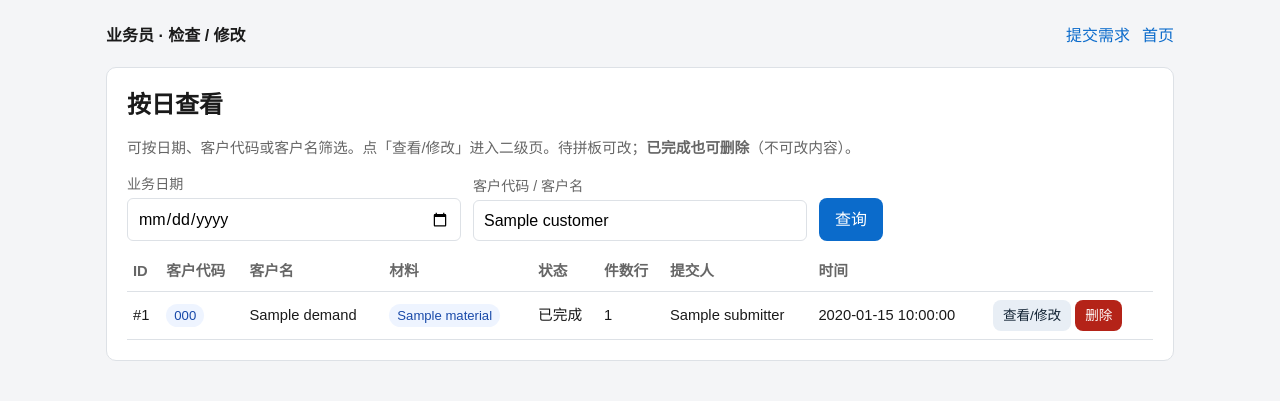
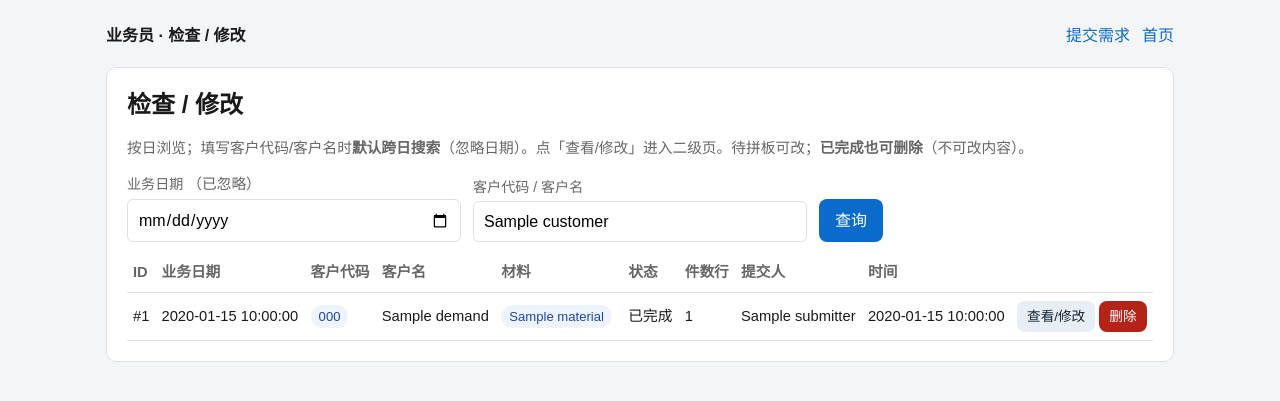
Before and after one commit to fong353/cutting-path-generator, a FastAPI app: template templates/sales_list.html in a window 1280 px wide. Shown: the top 401 px of the page. Run offline with FastAPI, Linux system fonts and the light colour scheme; the template is opened without the code that fills it: most values are stand-ins (such as "Sample title", 1, 10 or a date in 2020).

Commit message:
客户搜索默认跨日，忽略业务日期筛选。
Co-authored-by: Cursor <cursoragent@cursor.com>

```diff
--- a/templates/sales_list.html
+++ b/templates/sales_list.html
@@ -14,33 +14,34 @@
       <a href="/">首页</a>
     </div>
     <div class="card">
-      <h1>按日查看</h1>
-      <p class="muted">可按日期、客户代码或客户名筛选。点「查看/修改」进入二级页。待拼板可改；<strong>已完成也可删除</strong>（不可改内容）。</p>
+      <h1>检查 / 修改</h1>
+      <p class="muted">按日浏览；填写客户代码/客户名时<strong>默认跨日搜索</strong>（忽略日期）。点「查看/修改」进入二级页。待拼板可改；<strong>已完成也可删除</strong>（不可改内容）。</p>
       {% if request.query_params.get('deleted') %}
       <div class="ok">已删除需求 #{{ request.query_params.get('deleted') }}</div>
       {% endif %}
       <form method="get" class="row cols-3" style="align-items:end">
         <div>
-          <label>业务日期</label>
+          <label>业务日期{% if not filter_by_date %} <span class="muted">（已忽略）</span>{% endif %}</label>
           <input type="date" name="date" value="{{ work_date }}">
         </div>
         <div>
           <label>客户代码 / 客户名</label>
-          <input type="text" name="customer" value="{{ customer }}" placeholder="支持模糊匹配" autocomplete="off">
+          <input type="text" name="customer" value="{{ customer }}" placeholder="有内容则跨日搜索" autocomplete="off">
         </div>
         <div><button class="btn" type="submit">查询</button></div>
       </form>
       {% if not demands %}
-      <p class="muted">{% if customer %}未找到「{{ customer }}」在该日的需求{% else %}该日暂无需求{% endif %}</p>
+      <p class="muted">{% if customer %}未找到「{{ customer }}」相关需求{% elif filter_by_date %}该日暂无需求{% else %}暂无需求{% endif %}</p>
       {% else %}
       <table>
         <thead>
-          <tr><th>ID</th><th>客户代码</th><th>客户名</th><th>材料</th><th>状态</th><th>件数行</th><th>提交人</th><th>时间</th><th></th></tr>
+          <tr><th>ID</th><th>业务日期</th><th>客户代码</th><th>客户名</th><th>材料</th><th>状态</th><th>件数行</th><th>提交人</th><th>时间</th><th></th></tr>
         </thead>
         <tbody>
         {% for d in demands %}
           <tr>
             <td>#{{ d.id }}</td>
+            <td>{{ d.work_date }}</td>
             <td><span class="tag">{{ d.customer_code }}</span></td>
             <td>{{ d.customer_name or '—' }}</td>
             <td>
```
Also changed, not shown: CLAUDE.md (+1 -1 lines), app/routes/sales.py (+9 -2 lines).
